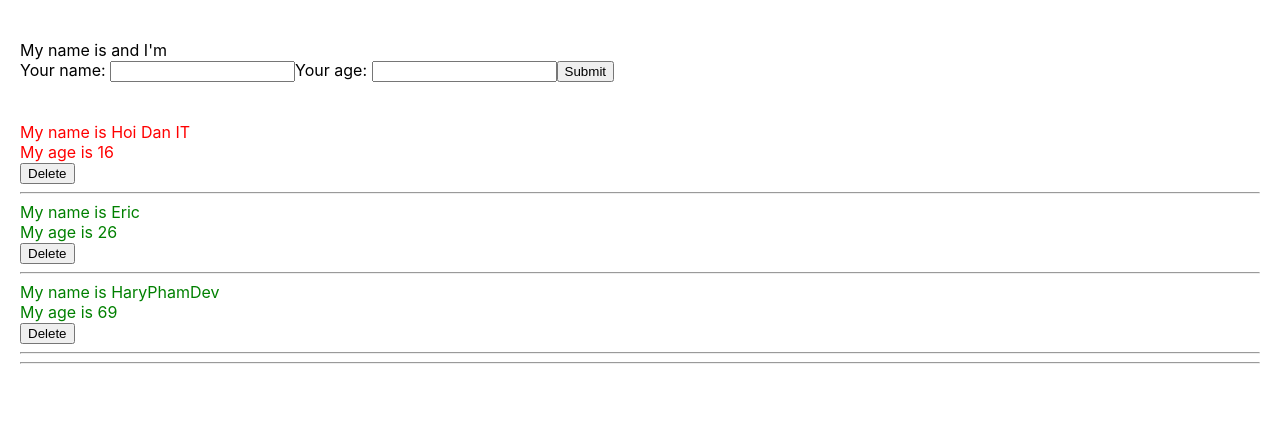
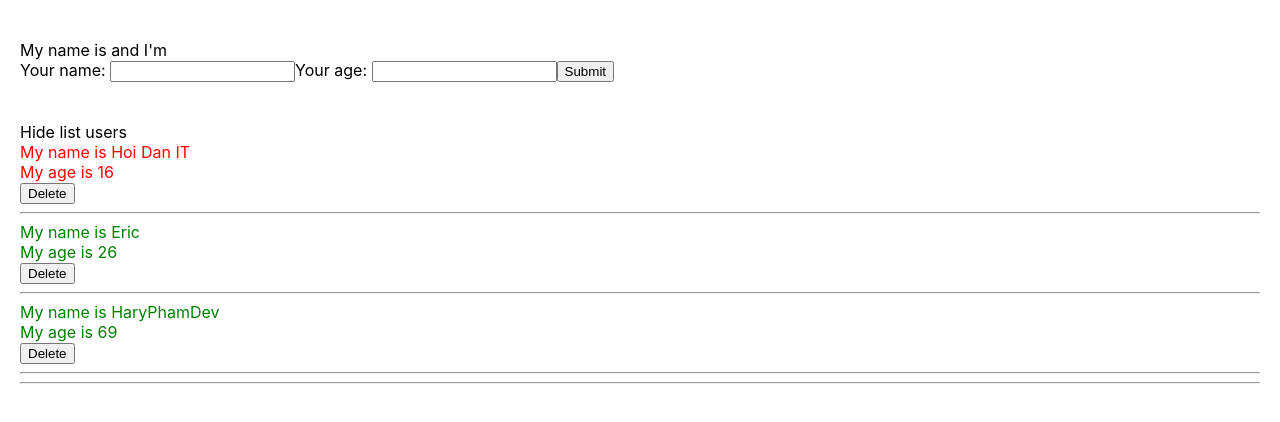
Before and after one commit to vanguyen333/reactUltimate, a React (Create React App) app: page / in a window 1280 px wide. Shown: the top 422 px of the page. Built offline with nearby package versions, Linux system fonts and the light colour scheme.

Commit message:
Chapter 3 #35 useState Hook

```diff
--- a/src/components/DisplayInfor.js
+++ b/src/components/DisplayInfor.js
@@ -1,4 +1,4 @@
-import React from "react";
+import React, { useState } from "react";
 import "./DisplayInfor.scss";
 import logo from "./../logo.svg";
 
@@ -45,10 +45,20 @@
 
 const DisplayInfor = (props) => {
   const { listUsers } = props; //object
+  const [isShowHideListuser, setShowHideListuser] = useState(true);
 
+  const handleShowHideListUser = () => {
+    alert("click me");
+    setShowHideListuser(!isShowHideListuser);
+  };
   return (
     <div className="display-infor-container">
-      {true && (
+      <div>
+        <span onClick={() => handleShowHideListUser()}>
+          {isShowHideListuser === true ? "Hide list users" : "Show ist users"}
+        </span>
+      </div>
+      {isShowHideListuser && (
         <>
           {listUsers.map((user, index) => {
             console.log(">>check map user:", user);
```
